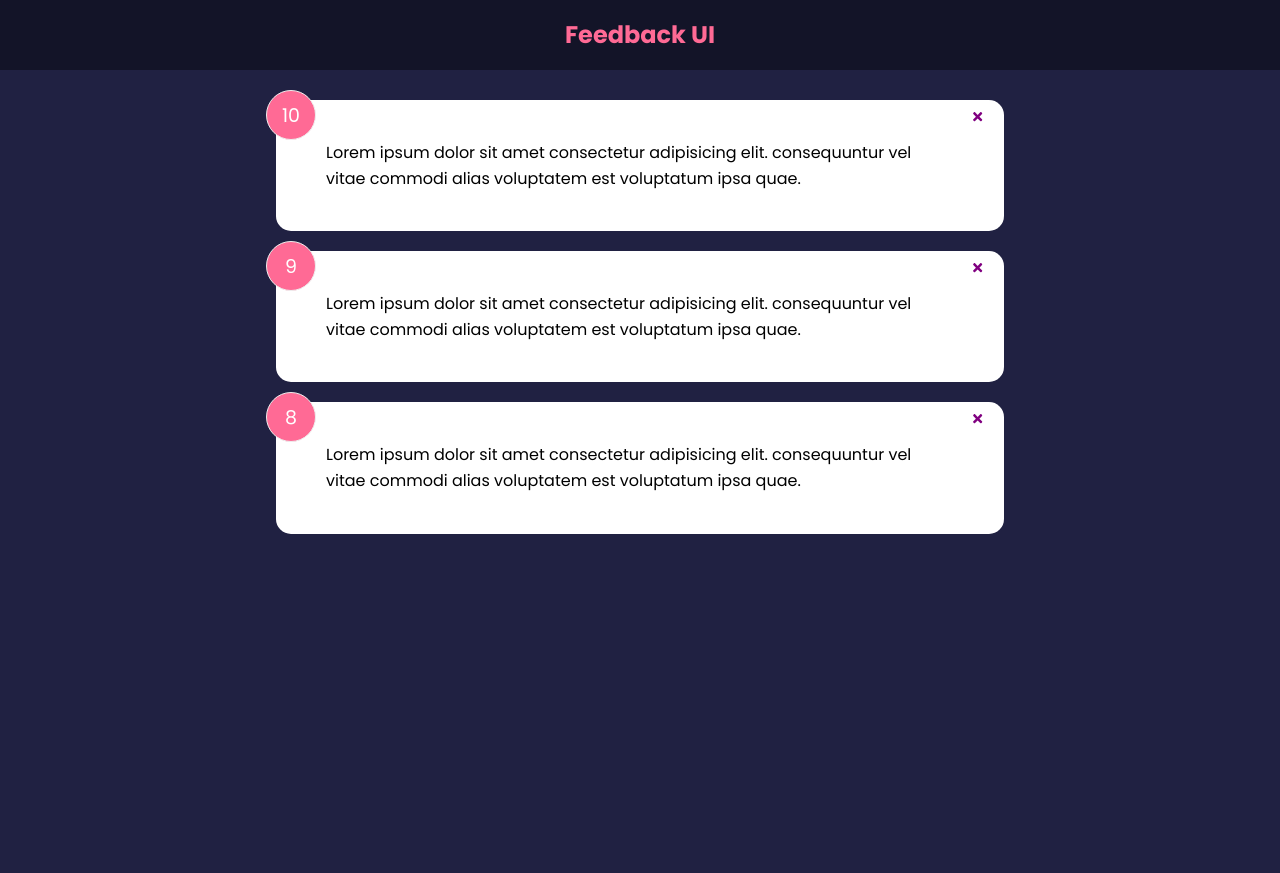
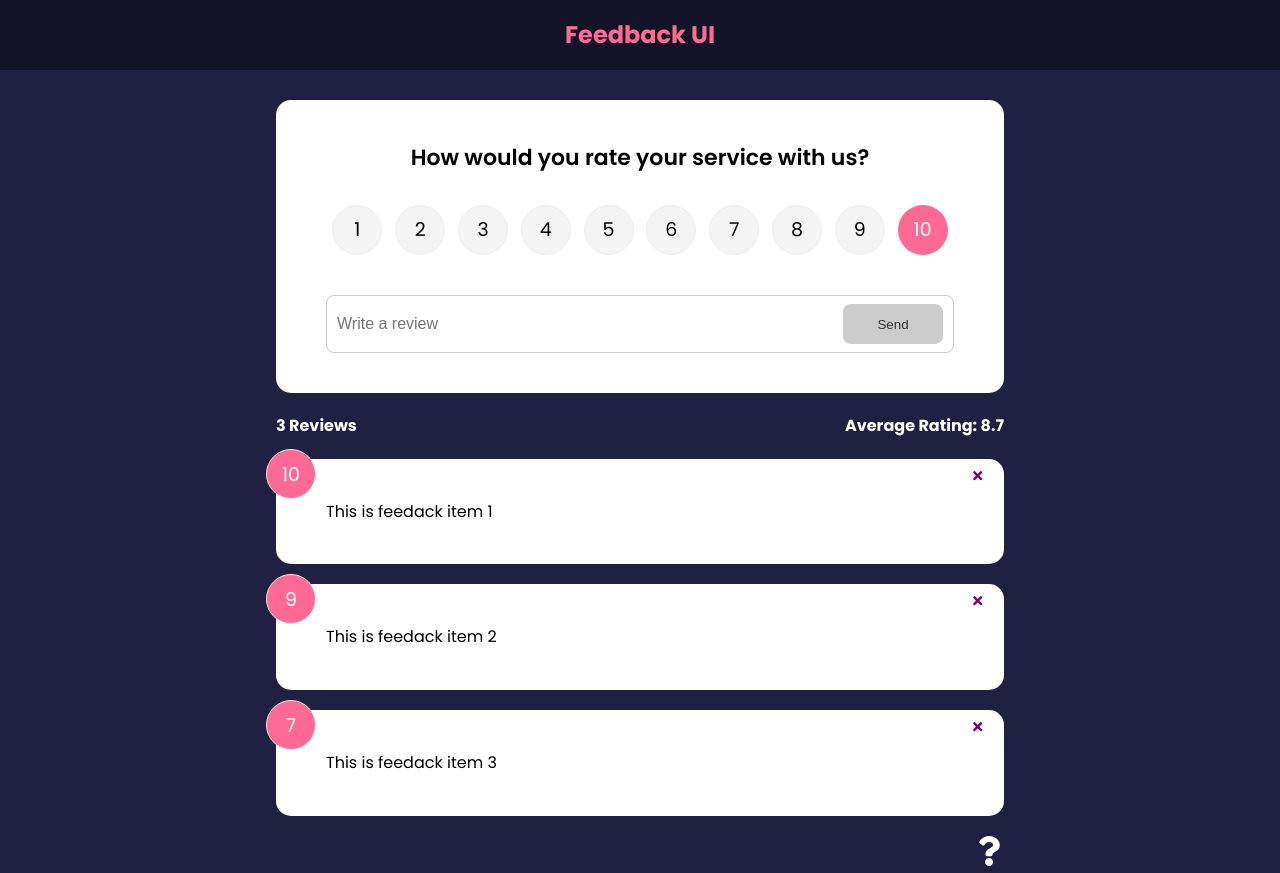
Before and after one commit to juliezimmer/feedback-app, a React (Create React App) app: page / in a window 1280 px wide. Before the commit the page ends 800 px from the top, so only its background shows below. Built offline with nearby package versions, Linux system fonts and the light colour scheme.

Commit message:
added context API and FeedbackProvider

```diff
--- a/package.json
+++ b/package.json
@@ -6,10 +6,13 @@
     "@testing-library/jest-dom": "^5.16.4",
     "@testing-library/react": "^13.1.1",
     "@testing-library/user-event": "^13.5.0",
+    "framer-motion": "^4.1.17",
     "react": "^18.1.0",
     "react-dom": "^18.1.0",
     "react-icons": "^4.3.1",
+    "react-router-dom": "^6.3.0",
     "react-scripts": "5.0.1",
+    "uuid": "^8.3.2",
     "web-vitals": "^2.1.4"
   },
   "scripts": {
--- a/src/App.js
+++ b/src/App.js
@@ -1,24 +1,37 @@
-import { useState } from "react";
+import { BrowserRouter as Router, Route, Routes } from "react-router-dom";
 import Header from "./components/Header";
 import FeedbackList from "./components/FeedbackList";
-import FeedbackData from "./data/FeedbackData";
+import FeedbackStats from "./components/FeedbackStats";
+import FeedbackForm from "./components/FeedbackForm";
+import AboutIconLink from "./components/AboutIconLink";
+import AboutPage from "./pages/AboutPage";
+import { FeedbackProvider } from "./context/FeedbackContext";
 
 function App() {
-  const [feedback, setFeedback] = useState(FeedbackData);
+  return (
+    <FeedbackProvider>
+      <Router>
+        <Header />
+        <div className="container">
+          <Routes>
+            <Route
+              exact
+              path="/"
+              element={
+                <>
+                  <FeedbackForm />
+                  <FeedbackStats />
+                  <FeedbackList />
+                </>
+              }
+            ></Route>
+            <Route path="/about" element={<AboutPage />} />
+          </Routes>
 
-  const deleteFeedback = (id) => {
-    if (window.confirm("Are you sure you want to delete?")) {
-      setFeedback(feedback.filter((item) => item.id !== id));
-    }
-  };
-
-  return (
-    <>
-      <Header />
-      <div className="container">
-        <FeedbackList feedback={feedback} handleDelete={deleteFeedback} />
-      </div>
-    </>
+          <AboutIconLink />
+        </div>
+      </Router>
+    </FeedbackProvider>
   );
 }
 
--- /dev/null
+++ b/src/components/AboutIconLink.jsx
@@ -0,0 +1,14 @@
+import { FaQuestion } from "react-icons/fa";
+import { Link } from "react-router-dom";
+
+function AboutIconLink() {
+  return (
+    <div className="about-link">
+      <Link to="/about">
+        <FaQuestion size={30} />
+      </Link>
+    </div>
+  );
+}
+
+export default AboutIconLink;
--- /dev/null
+++ b/src/components/FeedbackForm.jsx
@@ -0,0 +1,65 @@
+import { useState, useContext } from "react";
+import RatingSelect from "./RatingSelect";
+import Card from "./shared/Card";
+import Button from "./shared/Button";
+import FeedbackContext from "../context/FeedbackContext";
+
+function FeedbackForm() {
+  const [text, setText] = useState("");
+  const [rating, setRating] = useState(10);
+  const [btnDisabled, setBtnDisabled] = useState(true);
+  const [message, setMessage] = useState("");
+
+  const { addFeedback } = useContext(FeedbackContext);
+
+  const handleTextChange = (e) => {
+    if (text === "") {
+      setBtnDisabled(true);
+      setMessage(null);
+    } else if (text !== "" && text.trim().length <= 10) {
+      setMessage("Text must be at least 10 characters");
+      setBtnDisabled(true);
+    } else {
+      setMessage(null);
+      setBtnDisabled(false);
+    }
+
+    setText(e.target.value);
+  };
+
+  const handleSubmit = (e) => {
+    e.preventDefault();
+    if (text.trim().length > 10) {
+      const newFeedback = {
+        text,
+        rating,
+      };
+      addFeedback(newFeedback);
+      // clears text field //
+      setText("");
+    }
+  };
+
+  return (
+    <Card>
+      <form onSubmit={handleSubmit}>
+        <h2>How would you rate your service with us?</h2>
+        <RatingSelect select={(rating) => setRating(rating)} />
+        <div className="input-group">
+          <input
+            onChange={handleTextChange}
+            type="text"
+            placeholder="Write a review"
+            value={text}
+          />
+          <Button type="submit" isDisabled={btnDisabled}>
+            Send
+          </Button>
+        </div>
+        {message && <div className="message">{message}</div>}
+      </form>
+    </Card>
+  );
+}
+
+export default FeedbackForm;
--- a/src/components/FeedbackItem.jsx
+++ b/src/components/FeedbackItem.jsx
@@ -1,12 +1,16 @@
-import { FaTimes } from "react-icons/fa";
+import { FaTimes, FaEdit } from "react-icons/fa";
+import { useContext } from "react";
 import PropTypes from "prop-types";
-import Card from "../shared/Card";
+import Card from "./shared/Card";
+import FeedbackContext from "../context/FeedbackContext";
 
-function FeedbackItem({ item, handleDelete }) {
+function FeedbackItem({ item }) {
+  const { deleteFeedback } = useContext(FeedbackContext);
+
   return (
     <Card>
       <div className="num-display">{item.rating}</div>
-      <button onClick={() => handleDelete(item.id)} className="close">
+      <button onClick={() => deleteFeedback(item.id)} className="close">
         <FaTimes color="purple" />
       </button>
       <div className="text-display">{item.text}</div>
--- a/src/components/FeedbackList.jsx
+++ b/src/components/FeedbackList.jsx
@@ -1,28 +1,31 @@
-import PropTypes from "prop-types";
+import { motion, AnimatePresence } from "framer-motion";
+import { useContext } from "react";
 import FeedbackItem from "./FeedbackItem";
+import FeedbackContext from "../context/FeedbackContext";
 
-function FeedbackList({ feedback, handleDelete }) {
+function FeedbackList() {
+  const { feedback } = useContext(FeedbackContext);
+
   if (!feedback || feedback.length === 0) {
     return <p>No feedback yet!</p>;
   }
 
   return (
     <div className="feedback-list">
-      {feedback.map((item) => (
-        <FeedbackItem key={item.id} item={item} handleDelete={handleDelete} />
-      ))}
+      <AnimatePresence>
+        {feedback.map((item) => (
+          <motion.div
+            key={item.id}
+            initial={{ opacity: 0 }}
+            animate={{ opacity: 1 }}
+            exit={{ opacity: 0 }}
+          >
+            <FeedbackItem key={item.id} item={item} />
+          </motion.div>
+        ))}
+      </AnimatePresence>
     </div>
   );
 }
 
-FeedbackList.propTypes = {
-  feedback: PropTypes.arrayOf(
-    PropTypes.shape({
-      id: PropTypes.number.isRequired,
-      text: PropTypes.string.isRequired,
-      rating: PropTypes.number.isRequired,
-    })
-  ),
-};
-
 export default FeedbackList;
--- /dev/null
+++ b/src/components/FeedbackStats.jsx
@@ -0,0 +1,24 @@
+import { useContext } from "react";
+import FeedbackContext from "../context/FeedbackContext";
+
+function FeedbackStats() {
+  const { feedback } = useContext(FeedbackContext);
+
+  // Calculate Ratings average //
+  let average =
+    feedback.reduce((acc, cur) => {
+      return acc + cur.rating;
+    }, 0) / feedback.length;
+
+  // makes sure rating only has one decimal place
+  average = average.toFixed(1).replace(/[.,]0$/, "");
+
+  return (
+    <div className="feedback-stats">
+      <h4>{feedback.length} Reviews</h4>
+      <h4>Average Rating: {isNaN(average) ? 0 : average}</h4>
+    </div>
+  );
+}
+
+export default FeedbackStats;
--- /dev/null
+++ b/src/components/RatingSelect.jsx
@@ -0,0 +1,127 @@
+import { useState } from "react";
+
+function RatingSelect({ select }) {
+  const [selected, setSelected] = useState(10);
+
+  const handleChange = (e) => {
+    setSelected(+e.currentTarget.value);
+    select(+e.currentTarget.value);
+  };
+
+  return (
+    <ul className="rating">
+      <li>
+        <input
+          type="radio"
+          id="num1"
+          name="rating"
+          value="1"
+          onChange={handleChange}
+          checked={selected === 1}
+        />
+        <label htmlFor="num1">1</label>
+      </li>
+      <li>
+        <input
+          type="radio"
+          id="num2"
+          name="rating"
+          value="2"
+          onChange={handleChange}
+          checked={selected === 2}
+        />
+        <label htmlFor="num2">2</label>
+      </li>
+      <li>
+        <input
+          type="radio"
+          id="num3"
+          name="rating"
+          value="3"
+          onChange={handleChange}
+          checked={selected === 3}
+        />
+        <label htmlFor="num3">3</label>
+      </li>
+      <li>
+        <input
+          type="radio"
+          id="num4"
+          name="rating"
+          value="4"
+          onChange={handleChange}
+          checked={selected === 4}
+        />
+        <label htmlFor="num4">4</label>
+      </li>
+      <li>
+        <input
+          type="radio"
+          id="num5"
+          name="rating"
+          value="5"
+          onChange={handleChange}
+          checked={selected === 5}
+        />
+        <label htmlFor="num5">5</label>
+      </li>
+      <li>
+        <input
+          type="radio"
+          id="num6"
+          name="rating"
+          value="6"
+          onChange={handleChange}
+          checked={selected === 6}
+        />
+        <label htmlFor="num6">6</label>
+      </li>
+      <li>
+        <input
+          type="radio"
+          id="num7"
+          name="rating"
+          value="7"
+          onChange={handleChange}
+          checked={selected === 7}
+        />
+        <label htmlFor="num7">7</label>
+      </li>
+      <li>
+        <input
+          type="radio"
+          id="num8"
+          name="rating"
+          value="8"
+          onChange={handleChange}
+          checked={selected === 8}
+        />
+        <label htmlFor="num8">8</label>
+      </li>
+      <li>
+        <input
+          type="radio"
+          id="num9"
+          name="rating"
+          value="9"
+          onChange={handleChange}
+          checked={selected === 9}
+        />
+        <label htmlFor="num9">9</label>
+      </li>
+      <li>
+        <input
+          type="radio"
+          id="num10"
+          name="rating"
+          value="10"
+          onChange={handleChange}
+          checked={selected === 10}
+        />
+        <label htmlFor="num10">10</label>
+      </li>
+    </ul>
+  );
+}
+
+export default RatingSelect;
--- /dev/null
+++ b/src/components/shared/Button.jsx
@@ -0,0 +1,24 @@
+import PropTypes from "prop-types";
+
+function Button({ children, version, type, isDisabled }) {
+  return (
+    <button type={type} disabled={isDisabled} className={`btn btn-${version}`}>
+      {children}
+    </button>
+  );
+}
+
+Button.defaultProps = {
+  version: "primary",
+  type: "button",
+  isDisabled: false,
+};
+
+Button.propTypes = {
+  children: PropTypes.node.isRequired,
+  version: PropTypes.string,
+  type: PropTypes.string,
+  isDisabled: PropTypes.bool,
+};
+
+export default Button;
--- /dev/null
+++ b/src/context/FeedbackContext.js
@@ -0,0 +1,51 @@
+import { createContext, useState } from "react";
+import { v4 as uuidv4 } from "uuid";
+
+// create the context //
+const FeedbackContext = createContext();
+
+export const FeedbackProvider = ({ children }) => {
+  const [feedback, setFeedback] = useState([
+    {
+      id: 1,
+      text: "This is feedack item 1",
+      rating: 10,
+    },
+    {
+      id: 2,
+      text: "This is feedack item 2",
+      rating: 9,
+    },
+    {
+      id: 3,
+      text: "This is feedack item 3",
+      rating: 7,
+    },
+  ]);
+
+  const addFeedback = (newFeedback) => {
+    // add an id to the newFeedback object //
+    newFeedback.id = uuidv4();
+    setFeedback([newFeedback, ...feedback]);
+  };
+
+  const deleteFeedback = (id) => {
+    if (window.confirm("Are you sure you want to delete?")) {
+      setFeedback(feedback.filter((item) => item.id !== id));
+    }
+  };
+
+  return (
+    <FeedbackContext.Provider
+      value={{
+        feedback,
+        deleteFeedback,
+        addFeedback,
+      }}
+    >
+      {children}
+    </FeedbackContext.Provider>
+  );
+};
+
+export default FeedbackContext;
--- /dev/null
+++ b/src/pages/AboutPage.jsx
@@ -0,0 +1,20 @@
+import { Link } from "react-router-dom";
+import Card from "../components/shared/Card";
+
+function AboutPage() {
+  return (
+    <Card>
+      <div className="about">
+        <h1>About this project</h1>
+        <p>This is a React app to leave feedback for a product or service</p>
+        <p>Version: 1.0.0</p>
+
+        <p>
+          <Link to="/">Back to Home</Link>
+        </p>
+      </div>
+    </Card>
+  );
+}
+
+export default AboutPage;
```
Also changed, not shown: src/components/shared/Card.jsx (renamed from src/shared/Card.jsx), 1 other file (tests, documents, lock files or other folders).
